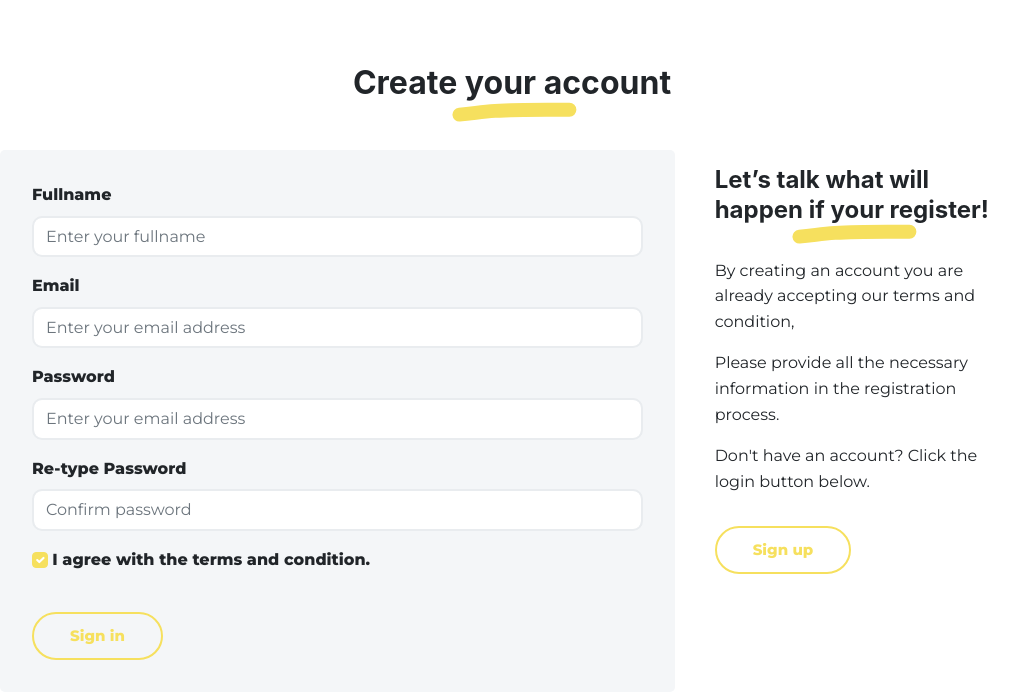
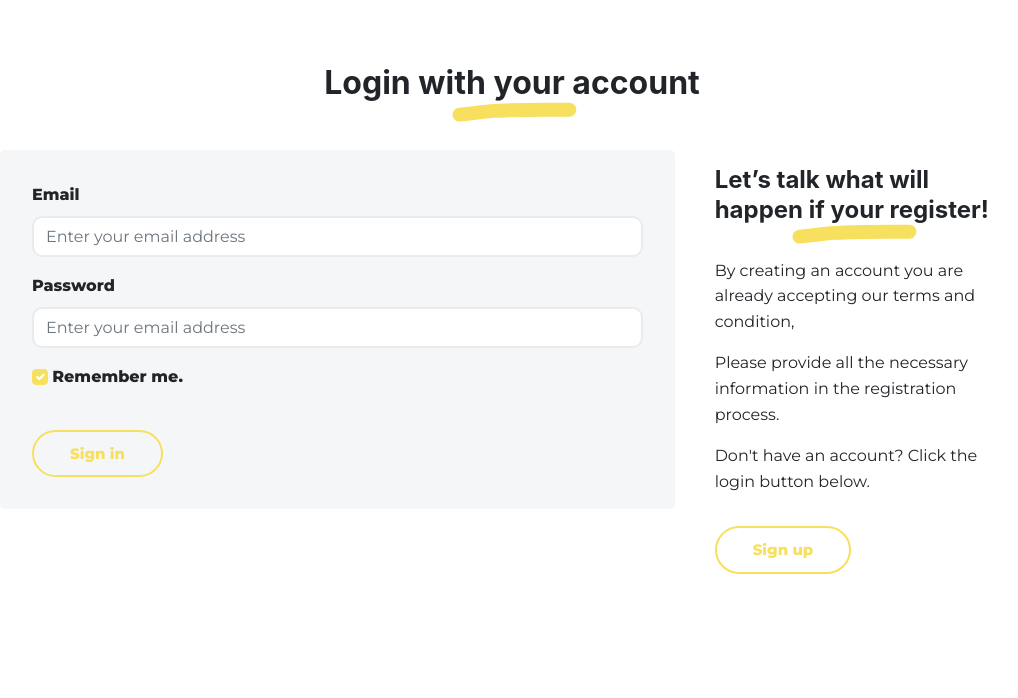
Before and after one commit to Captcha-Google/CodeVerse, a plain HTML site: page login.html in a window 1280 px wide. Shown: the whole page, without its empty margins (128-1146 px from the left). Drawn offline with Linux system fonts and the light colour scheme.

Commit message:
Update login.html

```diff
--- a/login.html
+++ b/login.html
@@ -31,16 +31,12 @@
             <div class="section py-3 py-lg-5 px-2 px-lg-4" id="registration_page">
                 <div class="container-narrow">
                     <div class="text-center mb-3">
-                        <h2 class="marker marker-center">Create your account</h2>
+                        <h2 class="marker marker-center">Login with your account</h2>
                     </div>
                     <div class="row">
                         <div class="col-md-8" data-aos="zoom-in" data-aos-delay="100">
                             <div class="bg-light my-2 p-3 pt-2" style="border-radius: 5px;">
                                 <form action="" method="POST">
-                                    <div class="form-group my-2">
-                                        <label for="name" class="form-label fw-bolder">Fullname</label>
-                                        <input class="form-control" placeholder="Enter your fullname" type="text" id="name" name="_fullname" required>
-                                    </div>
                                     <div class="form-group my-2">
                                         <label for="email" class="form-label fw-bolder">Email</label>
                                         <input class="form-control" placeholder="Enter your email address" type="email" id="email" name="_email" required>
@@ -50,14 +46,11 @@
                                         <input class="form-control" placeholder="Enter your email address" type="password" id="password" name="_password" required>
                                     </div>
 
-                                    <div class="form-group my-2">
-                                        <label for="retypepassword" class="form-label fw-bolder">Re-type Password</label>
-                                        <input class="form-control" placeholder="Confirm password" type="password" id="retypepassword" name="_retypepassword" required>
-                                    </div>
+
 
                                     <div class="form-group my-2">
                                         <input type="checkbox" name="agree" id="agree" class="form-check-input" checked>
-                                        <label for=" agree " class="form-label fw-bolder ml-2">I agree with the terms and condition.</label>
+                                        <label for=" agree " class="form-label fw-bolder ml-2">Remember me.</label>
                                     </div>
 
                                     <button class="btn btn-outline-primary mt-2" type="submit ">Sign in</button>
```
